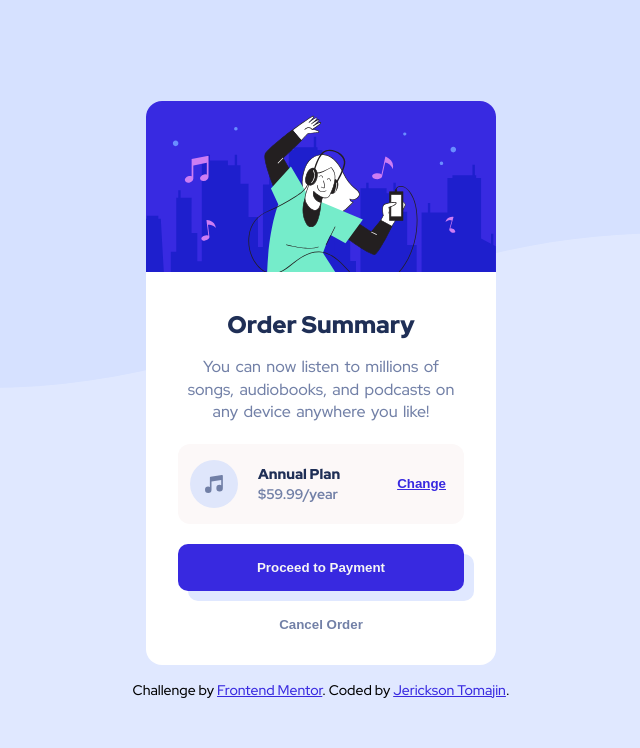
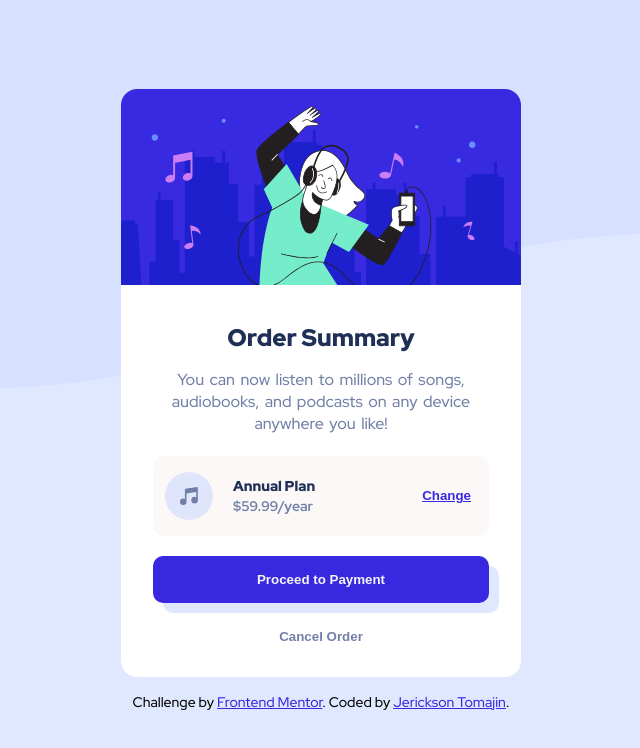
Before and after one commit to AsukalDePapa/FrontendMentor---Order-Summary-Component, a plain HTML site: page index.html in a window 1280 px wide. Shown: the whole page, without its empty margins (319-959 px from the left). Drawn offline with Linux system fonts and the light colour scheme.

Commit message:
modified v.1

```diff
--- a/dist/style.css
+++ b/dist/style.css
@@ -82,6 +82,12 @@ main {
   background-color: white;
   border-radius: 1rem;
   margin-bottom: 1rem;
+  transition: width 1s ease;
+}
+@media (min-width: 37.5em) {
+  main {
+    width: 25rem;
+  }
 }
 
 .hero img {
```
Also changed, not shown: 1 other file.
